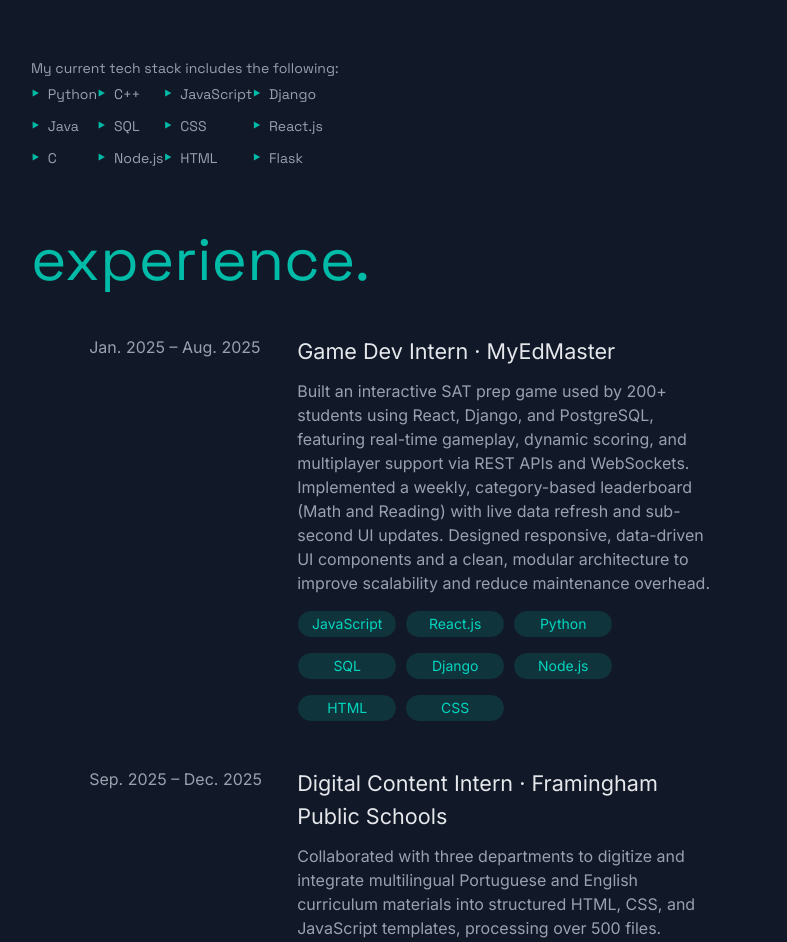
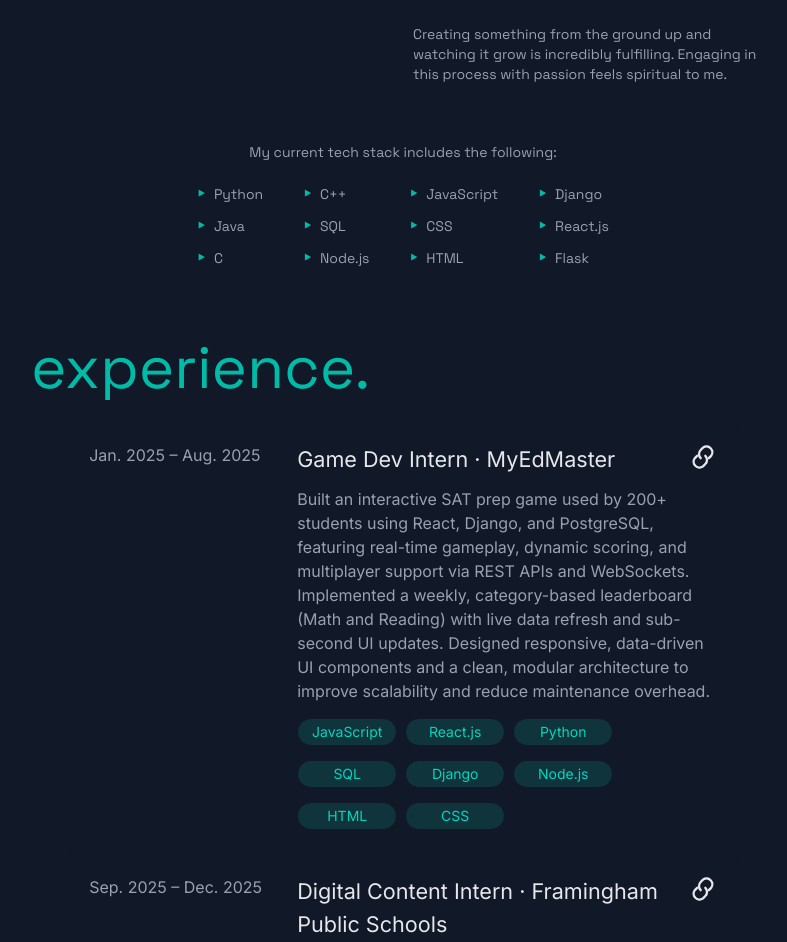
Before and after one commit to Dmitry-Oyawale/react-portfolio, a Next.js app: page / in a window 1280 px wide. Shown: the part 1370-2312 px from the top of the page, without its empty margins (237-1024 px from the left). Built offline with nearby package versions, Linux system fonts and the light colour scheme.

Commit message:
tech stack and added project

```diff
--- a/pages/index.js
+++ b/pages/index.js
@@ -46,26 +46,26 @@ export default function Home() {
                 <nav className="flex justify-between text-teal-700 px-2">
                     <div></div>
                     <div className="flex">
-                        <a href="https://github.com/Dmitry-Oyawale">
+                        <a href="https://github.com/Dmitry-Oyawale" target="_blank" rel="noopener noreferrer">
                             <IconGitHub className="mx-2 my-4 w-6 sm:w-8 lg:w-11 hover:text-white transition" />
                         </a>
-                        <a href="https://www.linkedin.com/in/kevin-lai-250339313/">
+                        <a href="https://www.linkedin.com/in/kevin-lai-250339313/" target="_blank" rel="noopener noreferrer">
                             <IconLinkedin className="mx-2 my-4 w-6 sm:w-8 lg:w-11 hover:text-white transition" />
                         </a>
-                        <a href="https://www.instagram.com/kevinlai483/">
+                        <a href="https://www.instagram.com/kevinlai483/" target="_blank" rel="noopener noreferrer">
                             <IconInstagram className="mx-2 my-4 w-6 sm:w-8 lg:w-11 hover:text-white transition" />
                         </a>
-                        <a href="https://clovesandcinnamon3.wordpress.com/">
+                        <a href="https://clovesandcinnamon3.wordpress.com/" target="_blank" rel="noopener noreferrer">
                             <IconWordPress className="mx-2 my-4 w-6 sm:w-8 lg:w-11 hover:text-white transition" />
                         </a>
                     </div>
                 </nav>
                 <div className="px-6 mt-20 sm:px-10 lg:px-24 lg:mt-32 xl:px-96 xl:mt-35 flex flex-col justify-center">
-                    <h3 className="[font-family:var(--font-space)]">
+                    <h3 className="text-[1.35-rem] [font-family:var(--font-space)]">
                         Hello, my name is
                     </h3>
                     <h1 className="py-2 text-gray-300 text-7xl sm:text-9xl [font-family:var(--font-space)]">
-                        kevin lai
+                        kevin Lai
                     </h1>
                     <h1 className="text py-2 font-bold text-gray-400 text-2xl">
                         Software Developer
@@ -102,72 +102,73 @@ export default function Home() {
                                 In my free time I try to challenge myself with new projects, learn new things, compose music, practice yoga, go for a long run or just kick back relax at a temple nearby.
                         </h1>
                         <br></br>
-                        <br></br>
                         <h1 className="text-sm w-1/2 second-half-text">
                                 Creating something from the ground up and watching it grow is incredibly fulfilling. Engaging in this process with passion feels spiritual to me.
                         </h1>
                         <br></br>
                         <br></br>
+                        <div className="flex flex-col flex-wrap justify-center items-center text-center">
                             <h1 className="text-sm">
                                 My current tech stack includes the following:
                             </h1>
-                        <div className="flex text-sm">
-                            <ul className="text-sm">
-                                <li className="flex items-center">
+                            <div className="flex flex-wrap text-sm mt-4 gap-10">
+                                <ul>
+                                    <li className="flex flex-wrap items-center">
                                         <span className="text-teal-500 text-2xl mr-2">&#x2023;</span>
                                         Python
                                     </li>
-                                <li className="flex items-center">
+                                    <li className="flex flex-wrap items-center">
                                         <span className="text-teal-500 text-2xl mr-2">&#x2023;</span>
                                         Java
                                     </li>
-                                <li className="flex items-center">
+                                    <li className="flex flex-wrap items-center">
                                         <span className="text-teal-500 text-2xl mr-2">&#x2023;</span>
                                         C
                                     </li>
                                 </ul>
                                 <ul className="text-sm">
-                                <li className="flex items-center">
+                                    <li className="flex flex-wrap items-center">
                                         <span className="text-teal-500 text-2xl mr-2">&#x2023;</span>
                                         C++
                                     </li>
-                                <li className="flex items-center">
+                                    <li className="flex flex-wrap items-center">
                                         <span className="text-teal-500 text-2xl mr-2">&#x2023;</span>
                                         SQL
                                     </li>
-                                <li className="flex items-center">
+                                    <li className="flex flex-wrap items-center">
                                         <span className="text-teal-500 text-2xl mr-2">&#x2023;</span>
                                         Node.js
                                     </li>
                                 </ul>
                                 <ul className="text-sm">
-                                <li className="flex items-center">
+                                    <li className="flex flex-wrap items-center">
                                         <span className="text-teal-500 text-2xl mr-2">&#x2023;</span>
                                         JavaScript
                                     </li>
-                                <li className="flex items-center">
+                                    <li className="flex flex-wrap items-center">
                                         <span className="text-teal-500 text-2xl mr-2">&#x2023;</span>
                                         CSS
                                     </li>
-                                <li className="flex items-center">
+                                    <li className="flex flex-wrap items-center">
                                         <span className="text-teal-500 text-2xl mr-2">&#x2023;</span>
                                         HTML
                                     </li>
                                 </ul>
                                 <ul className="text-sm">
-                                <li className="flex items-center">
+                                    <li className="flex flex-wrap items-center">
                                         <span className="text-teal-500 text-2xl mr-2">&#x2023;</span>
                                         Django
                                     </li>
-                                <li className="flex items-center">
+                                    <li className="flex flex-wrap items-center">
                                         <span className="text-teal-500 text-2xl mr-2">&#x2023;</span>
                                         React.js
                                     </li>
-                                <li className="flex items-center">
+                                    <li className="flex flex-wrap items-center">
                                         <span className="text-teal-500 text-2xl mr-2">&#x2023;</span>
                                         Flask
                                     </li>
                                 </ul>
+                            </div>
                         </div>
                     </div>
                 </div>
@@ -187,9 +188,14 @@ export default function Home() {
                                 Jan. 2025 – Aug. 2025
                             </h1>
                             <div className="flex flex-col gap-3">
+                                <div className="flex child-container justify-between">
                                     <h1 className="child-container text-[1.35rem] text-gray-200">
                                         Game Dev Intern · MyEdMaster
                                     </h1>
+                                    <a href="https://www.myedmaster.com/" target="_blank" rel="noopener noreferrer">
+                                        <IconLink className="w-7 text-gray-200 child-container hover:text-white transition" />
+                                    </a>
+                                </div>
                                 <p className="text-1xl text-gray-400">
                                     Built an interactive SAT prep game used by 200+ students using React, Django, and PostgreSQL, featuring real-time gameplay, dynamic scoring, and multiplayer support via REST APIs and WebSockets. Implemented a weekly, category-based leaderboard (Math and Reading) with live data refresh and sub-second UI updates. Designed responsive, data-driven UI components and a clean, modular architecture to improve scalability and reduce maintenance overhead.
                                 </p>
@@ -215,9 +221,14 @@ export default function Home() {
                                 Sep. 2025 – Dec. 2025
                             </h1>
                             <div className="flex flex-col gap-3">
+                                <div className="flex child-container justify-between">
                                     <h1 className="child-container text-[1.35rem] text-gray-200">
-                                    Digital Content Intern  · Framingham Public Schools
+                                        Digital Content Intern · Framingham Public Schools
                                     </h1>
+                                    <a href="https://www.framingham.k12.ma.us/" target="_blank" rel="noopener noreferrer">
+                                        <IconLink className="w-7 text-gray-200 child-container hover:text-white transition" />
+                                    </a>
+                                </div>
                                 <p className="text-1xl text-gray-400">
                                     Collaborated with three departments to digitize and integrate multilingual Portuguese and English curriculum materials into structured HTML, CSS, and JavaScript templates, processing over 500 files. Developed a Python-based Beautiful Soup parsing tool to automate text extraction and tagging. Improved content insertion efficiency by 40% while reducing manual formatting errors.
                                 </p>
@@ -245,9 +256,30 @@ export default function Home() {
                     <div className="px-4 sm:px-8 lg:px-24 site-container">
                         <div className="flex justify-between">
                             <h1 className="text-3xl">
+                                Role Matcher app
+                            </h1>
+                            <a href="https://github.com/Dmitry-Oyawale/projectphase3-querycrushers" target="_blank" rel="noopener noreferrer">
+                                <IconLink className="w-7 hover:text-white transition" />
+                            </a>
+                        </div>
+                        <br></br>
+                        <h1 className="text-[.9rem]">
+                            Built and deployed a full-stack Flask web application on AWS (EC2 + RDS) that matches students with faculty research positions using profile-based recommendations, supporting 200+ users with secure Auth0 authentication and a PostgreSQL backend.
+                        </h1>
+                        <br></br>
+                        <div className="w-1/2 text-gray-400 text-[.9rem] flex gap-6">
+                            <p>Python</p>
+                            <p>CSS</p>
+                            <p>SQL</p>
+                            <p>PostgreSQL</p>
+                        </div>
+                    </div>
+                    <div className="px-4 sm:px-8 lg:px-24 site-container">
+                        <div className="flex justify-between">
+                            <h1 className="text-3xl">
                                 Yelp Database app
                             </h1>
-                            <a href="https://github.com/Dmitry-Oyawale/projectphase3-querycrushers">
+                            <a href="https://github.com/Dmitry-Oyawale/projectphase3-querycrushers" target="_blank" rel="noopener noreferrer">
                                 <IconLink className="w-7 hover:text-white transition" />
                             </a>
                         </div>
@@ -268,7 +300,7 @@ export default function Home() {
                             <h1 className="text-3xl">
                                 Python Notes Website
                             </h1>
-                            <a href="https://github.com/Dmitry-Oyawale/Flask-Web-App-3">
+                            <a href="https://github.com/Dmitry-Oyawale/Flask-Web-App-3" target="_blank" rel="noopener noreferrer">
                                 <IconLink className="w-7 hover:text-white transition" />
                             </a>
                         </div>
@@ -291,7 +323,7 @@ export default function Home() {
             </section>
             </FadeIn>
             <FadeIn>
-            <section id="contact" className="min-h-screen scroll-mt-24">
+            <section id="contact" className="min-h-screen scroll-mt-24 mt-24 sm:mt-32 lg:mt-40">
                 <div className="px-6 sm:px-10 lg:px-24 xl:px-67  text-gray-200">
                     <h1 className="text-6xl text-teal-500 [font-family:var(--font-space)]">
                             contact.
@@ -304,18 +336,18 @@ export default function Home() {
 
                     <div className="text-gray-400 flex flex-col flex-wrap items-center gap-6">
                         <div className="flex flex-row flex-wrap gap-8">
-                            <a href="https://github.com/Dmitry-Oyawale">
+                            <a href="https://github.com/Dmitry-Oyawale" target="_blank" rel="noopener noreferrer">
                                 <IconGitHub className="w-24 sm:w-27 lg:w-40 hover:text-white transition" />
                             </a>
-                            <a href="https://www.linkedin.com/in/kevin-lai-250339313/">
+                            <a href="https://www.linkedin.com/in/kevin-lai-250339313/" target="_blank" rel="noopener noreferrer">
                                 <IconLinkedin className="w-21 sm:w-27 lg:w-40 hover:text-white transition" />
                             </a>
                         </div>
                         <div className="flex flex-row flex-wrap gap-8">
-                            <a href="https://www.instagram.com/kevinlai483/">
+                            <a href="https://www.instagram.com/kevinlai483/" target="_blank" rel="noopener noreferrer">
                                 <IconInstagram className="w-21 sm:w-27 lg:w-40 hover:text-white transition" />
                             </a>
-                            <a href="https://clovesandcinnamon3.wordpress.com/">
+                            <a href="https://clovesandcinnamon3.wordpress.com/" target="_blank" rel="noopener noreferrer">
                                 <IconWordPress className="w-21 sm:w-27 lg:w-40 hover:text-white transition" />
                             </a>
                         </div>
```
Lines whose indentation alone changed are shown as unchanged.
